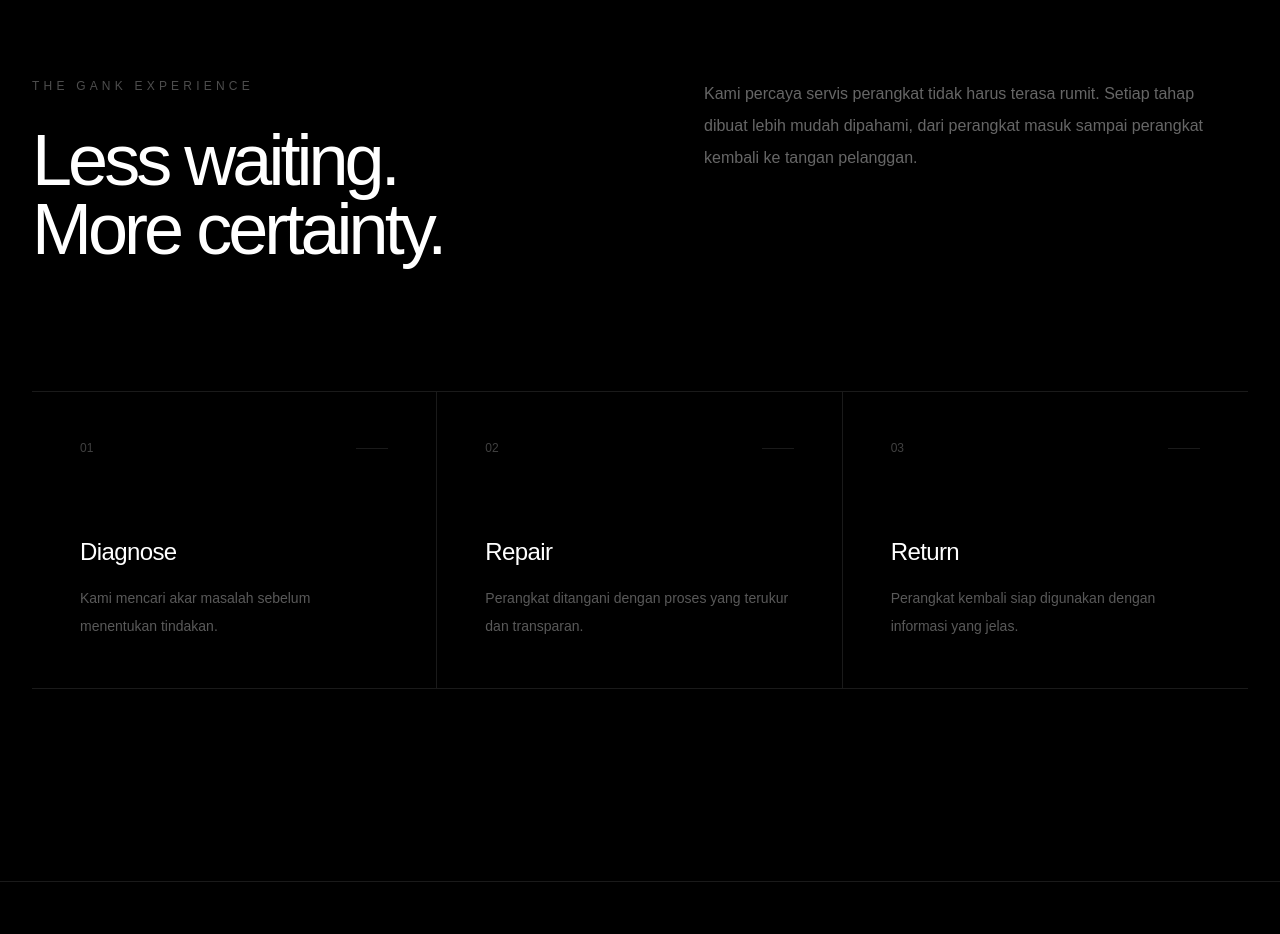
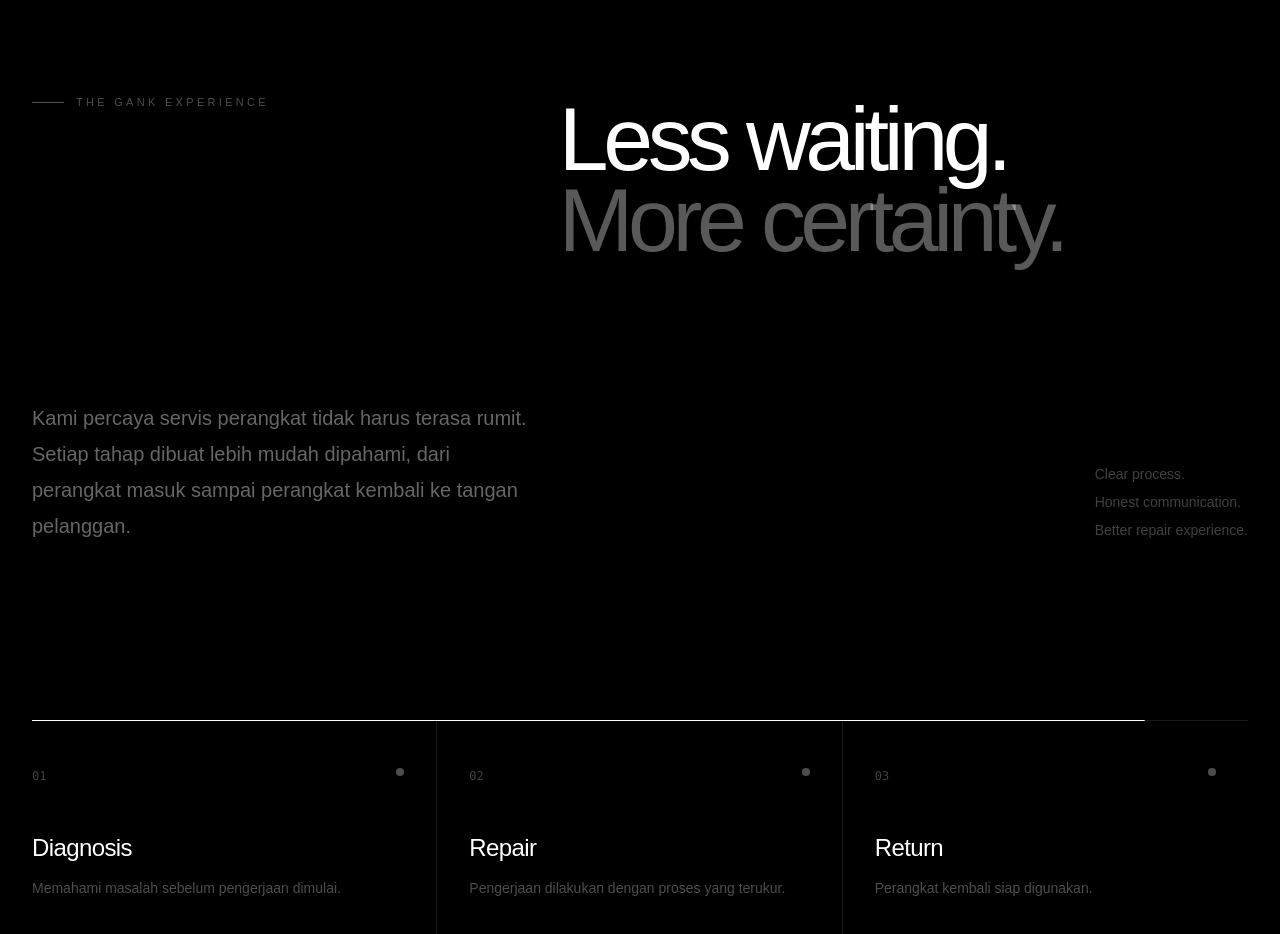
Before and after one commit to gank-dev/gankofficial, a Next.js app: page / in a window 1280 px wide. Shown: the part 1780-2714 px from the top of the page. Built offline with nearby package versions, Linux system fonts and the light colour scheme.

Commit message:
feat: redesign experience section iteractive

```diff
--- a/src/components/sections/experience.tsx
+++ b/src/components/sections/experience.tsx
@@ -1,91 +1,188 @@
 "use client";
 
-import { motion } from "framer-motion";
-import { Reveal } from "@/components/ui/reveal";
+import { motion, useScroll, useTransform } from "framer-motion";
+import { useRef } from "react";
 
-const process = [
+const stats = [
   {
-    number: "01",
-    title: "Diagnose",
-    description: "Kami mencari akar masalah sebelum menentukan tindakan.",
+    value: "01",
+    label: "Diagnosis",
+    description: "Memahami masalah sebelum pengerjaan dimulai.",
   },
   {
-    number: "02",
-    title: "Repair",
-    description: "Perangkat ditangani dengan proses yang terukur dan transparan.",
+    value: "02",
+    label: "Repair",
+    description: "Pengerjaan dilakukan dengan proses yang terukur.",
   },
   {
-    number: "03",
-    title: "Return",
-    description: "Perangkat kembali siap digunakan dengan informasi yang jelas.",
+    value: "03",
+    label: "Return",
+    description: "Perangkat kembali siap digunakan.",
   },
 ];
 
 export function Experience() {
+  const sectionRef = useRef<HTMLElement>(null);
+
+  const { scrollYProgress } = useScroll({
+    target: sectionRef,
+    offset: ["start end", "end start"],
+  });
+
+  const headlineY = useTransform(scrollYProgress, [0, 1], [80, -80]);
+  const lineScale = useTransform(scrollYProgress, [0.15, 0.5], [0, 1]);
+
   return (
     <section
+      ref={sectionRef}
       id="about"
       className="relative overflow-hidden border-t border-white/10 bg-black"
     >
-      <div className="mx-auto max-w-7xl px-6 py-32 lg:px-8 lg:py-48">
-        <div className="grid gap-20 lg:grid-cols-2 lg:gap-32">
-         <Reveal>
-          <div>
-            <p className="text-xs font-medium uppercase tracking-[0.35em] text-white/30">
+      <div className="mx-auto max-w-7xl px-6 py-32 sm:px-8 sm:py-40 lg:px-8 lg:py-52">
+        {/* Intro */}
+        <div className="grid gap-16 lg:grid-cols-[1fr_1.6fr] lg:gap-24">
+          <motion.div
+            initial={{ opacity: 0, y: 25 }}
+            whileInView={{ opacity: 1, y: 0 }}
+            viewport={{ once: true, margin: "-100px" }}
+            transition={{
+              duration: 0.8,
+              ease: [0.22, 1, 0.36, 1],
+            }}
+          >
+            <div className="flex items-center gap-3">
+              <span className="h-px w-8 bg-white/30" />
+
+              <span className="text-[11px] uppercase tracking-[0.3em] text-white/30">
                 The GANK Experience
-            </p>
+              </span>
+            </div>
+          </motion.div>
 
-            <h2 className="mt-8 max-w-xl text-5xl font-medium leading-[0.95] tracking-[-0.055em] text-white sm:text-6xl lg:text-7xl">
+          <motion.div style={{ y: headlineY }}>
+            <h2 className="max-w-4xl text-[clamp(3rem,7vw,6.5rem)] font-medium leading-[0.9] tracking-[-0.06em] text-white">
               Less waiting.
               <br />
-              More certainty.
+              <span className="text-white/35">More certainty.</span>
             </h2>
+          </motion.div>
         </div>
-         </Reveal>
 
-          <Reveal delay={0.12}>
-            <div className="flex items-end">
-             <p className="max-w-lg text-base leading-8 text-white/40">
+        {/* Description */}
+        <div className="mt-24 grid gap-12 lg:mt-36 lg:grid-cols-[1fr_1fr] lg:gap-24">
+          <motion.div
+            initial={{ opacity: 0, y: 30 }}
+            whileInView={{ opacity: 1, y: 0 }}
+            viewport={{ once: true, margin: "-100px" }}
+            transition={{
+              duration: 0.8,
+              ease: [0.22, 1, 0.36, 1],
+            }}
+          >
+            <p className="max-w-lg text-lg leading-8 text-white/40 sm:text-xl sm:leading-9">
               Kami percaya servis perangkat tidak harus terasa rumit. Setiap
               tahap dibuat lebih mudah dipahami, dari perangkat masuk sampai
               perangkat kembali ke tangan pelanggan.
             </p>
-            </div>
-          </Reveal>
+          </motion.div>
+
+          <motion.div
+            initial={{ opacity: 0, y: 30 }}
+            whileInView={{ opacity: 1, y: 0 }}
+            viewport={{ once: true, margin: "-100px" }}
+            transition={{
+              duration: 0.8,
+              delay: 0.12,
+              ease: [0.22, 1, 0.36, 1],
+            }}
+            className="flex items-end lg:justify-end"
+          >
+            <span className="max-w-xs text-sm leading-7 text-white/25">
+              Clear process.
+              <br />
+              Honest communication.
+              <br />
+              Better repair experience.
+            </span>
+          </motion.div>
         </div>
 
-        <div className="mt-32 grid border-y border-white/10 md:grid-cols-3">
-          {process.map((item, index) => (
+        {/* Process */}
+        <div className="relative mt-32 sm:mt-44">
+          <div className="absolute left-0 right-0 top-0 h-px bg-white/10" />
+
           <motion.div
-              key={item.number}
+            style={{ scaleX: lineScale }}
+            className="absolute left-0 right-0 top-0 h-px origin-left bg-white"
+          />
+
+          <div className="grid sm:grid-cols-3">
+            {stats.map((stat, index) => (
+              <motion.div
+                key={stat.value}
                 initial={{ opacity: 0, y: 30 }}
                 whileInView={{ opacity: 1, y: 0 }}
-              viewport={{ once: true, margin: "-80px" }}
+                viewport={{
+                  once: true,
+                  margin: "-80px",
+                }}
                 transition={{
                   duration: 0.7,
-                delay: index * 0.12,
+                  delay: index * 0.1,
+                  ease: [0.22, 1, 0.36, 1],
                 }}
-              className="group border-b border-white/10 p-8 last:border-b-0 md:border-b-0 md:border-r md:p-10 md:last:border-r-0 lg:p-12"
+                className="group border-b border-white/10 py-10 sm:border-b-0 sm:border-r sm:px-8 sm:py-12 first:sm:pl-0 last:sm:border-r-0"
               >
-              <div className="flex items-center justify-between">
-                <span className="text-xs text-white/25">
-                  {item.number}
+                <div className="flex items-start justify-between">
+                  <span className="font-mono text-xs text-white/25">
+                    {stat.value}
                   </span>
 
-                <span className="h-px w-8 bg-white/10 transition-all duration-500 group-hover:w-16 group-hover:bg-white/40" />
+                  <motion.span
+                    initial={{ scale: 0 }}
+                    whileInView={{ scale: 1 }}
+                    viewport={{ once: true }}
+                    transition={{
+                      duration: 0.5,
+                      delay: index * 0.1 + 0.25,
+                    }}
+                    className="h-2 w-2 rounded-full bg-white/30 transition-all duration-500 group-hover:scale-150 group-hover:bg-white"
+                  />
                 </div>
 
-              <h3 className="mt-20 text-2xl font-medium tracking-tight text-white">
-                {item.title}
+                <h3 className="mt-12 text-2xl font-medium tracking-tight text-white">
+                  {stat.label}
                 </h3>
 
-              <p className="mt-4 max-w-xs text-sm leading-7 text-white/35">
-                {item.description}
+                <p className="mt-3 max-w-xs text-sm leading-6 text-white/30 transition-colors duration-300 group-hover:text-white/45">
+                  {stat.description}
                 </p>
               </motion.div>
             ))}
           </div>
         </div>
+
+        {/* Bottom statement */}
+        <motion.div
+          initial={{ opacity: 0, y: 40 }}
+          whileInView={{ opacity: 1, y: 0 }}
+          viewport={{
+            once: true,
+            margin: "-100px",
+          }}
+          transition={{
+            duration: 1,
+            ease: [0.22, 1, 0.36, 1],
+          }}
+          className="mt-32 border-t border-white/10 pt-10 sm:mt-44 sm:pt-12"
+        >
+          <p className="max-w-4xl text-2xl font-medium leading-tight tracking-[-0.03em] text-white/70 sm:text-4xl lg:text-5xl">
+            Repair should feel{" "}
+            <span className="text-white">simple, transparent,</span> and
+            designed around people.
+          </p>
+        </motion.div>
+      </div>
     </section>
   );
 }
```
Lines whose indentation alone changed are shown as unchanged.
